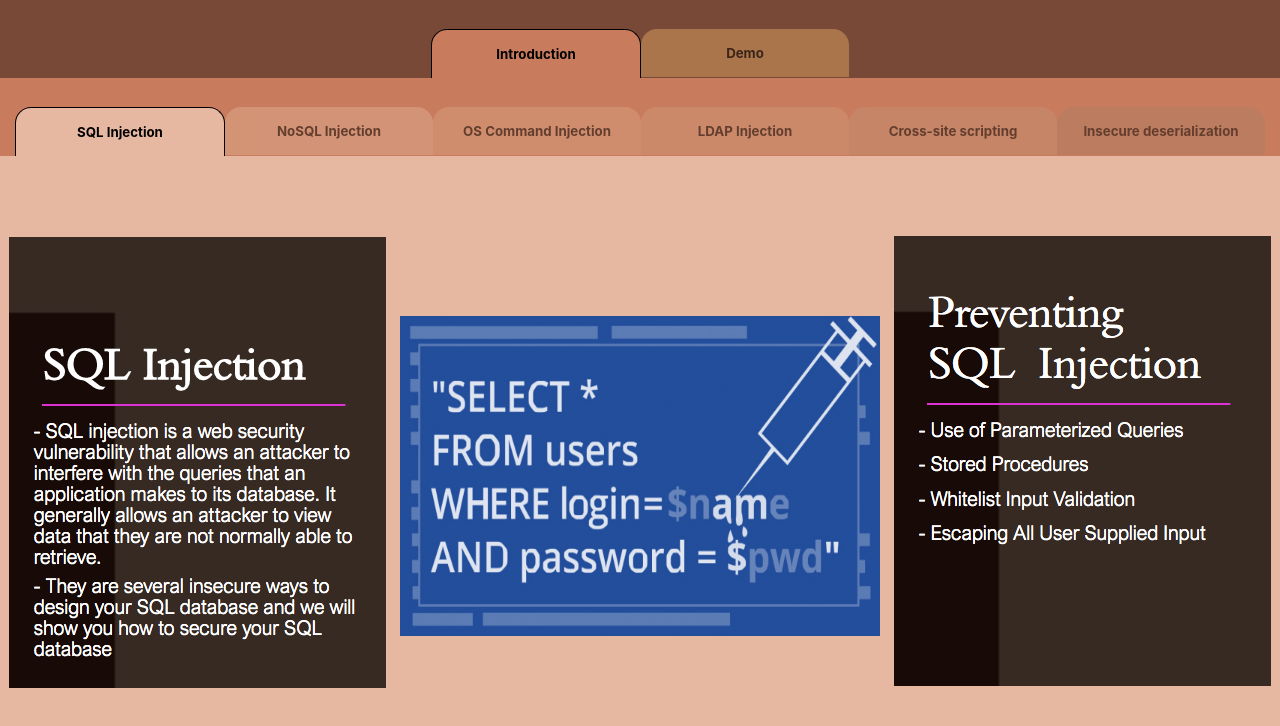
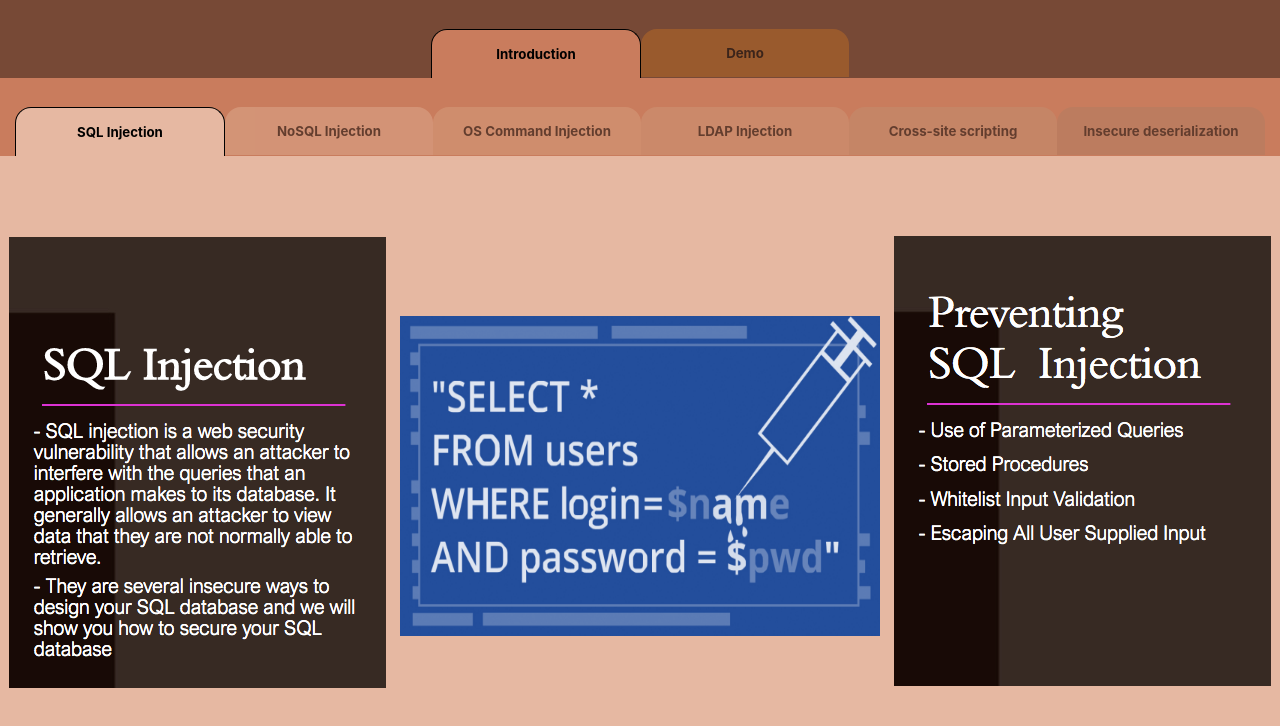
Before and after one commit to farhadbahrehmandhenry/vulnerable-app-front-end, a React (Create React App) app: page / in a window 1280 px wide. Shown: the top 726 px of the page. Built offline with nearby package versions, Linux system fonts and the light colour scheme.

Commit message:
finish up

```diff
--- a/src/components/contents/demo/Demo.css
+++ b/src/components/contents/demo/Demo.css
@@ -1,5 +1,5 @@
 .demo-container {
-  background-color: #dda15e;
+  background-color: #bc6c25;
   width: 100%;
   height: 100%;
   display: none;
--- a/src/components/tabs/tab/Tab.css
+++ b/src/components/tabs/tab/Tab.css
@@ -45,7 +45,7 @@
 }
 
 .tab-title.demo {
-  background-color: #dda15e;
+  background-color: #bc6c25;
 }
 
 .tab-title.active {
```
